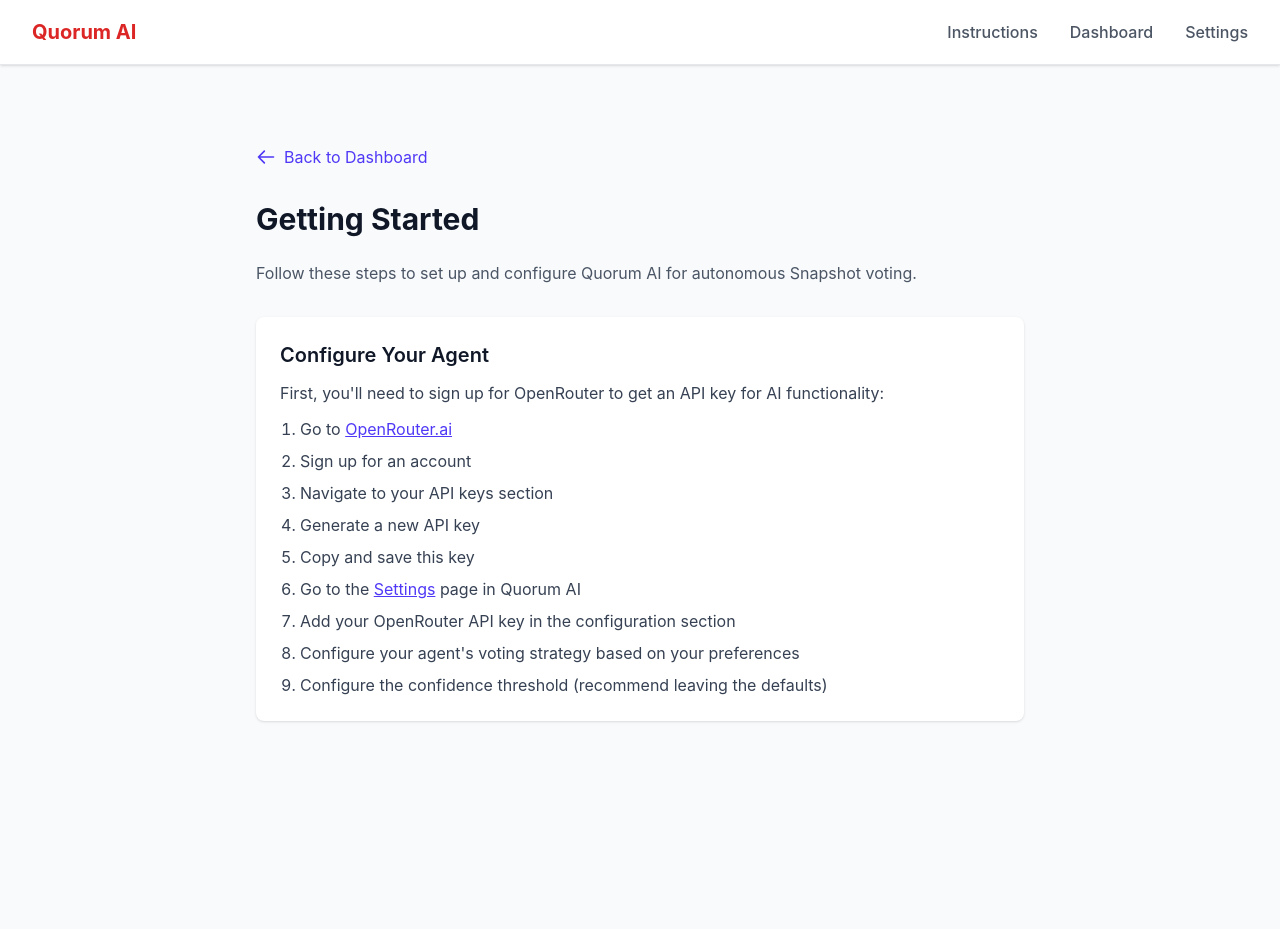
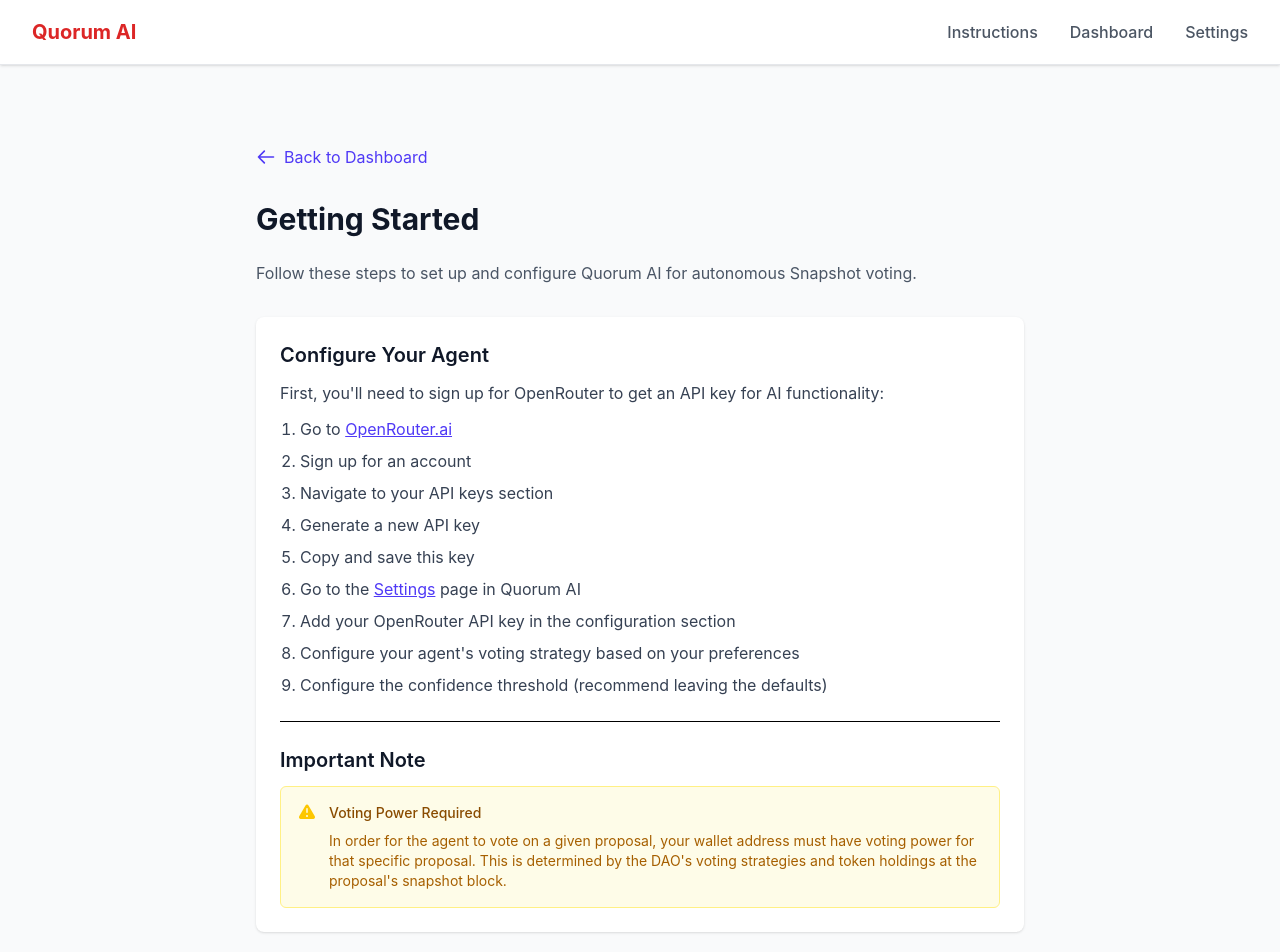
Before and after one commit to Backland-Labs/quorum-ai, a SvelteKit app in the folder frontend/: page /instructions in a window 1280 px wide. Shown: the top 952 px of the page. Before the commit the page ends 929 px from the top, so only its background shows below. Built offline with nearby package versions, Linux system fonts and the light colour scheme.

Commit message:
Add voting power requirement note to instructions
- Add prominent warning section about voting power requirements
- Explain that wallet must have voting power for each specific proposal
- Clarify that voting power is determined by DAO strategies and snapshot block

```diff
--- a/frontend/src/routes/instructions/+page.svelte
+++ b/frontend/src/routes/instructions/+page.svelte
@@ -41,6 +41,25 @@
           </ol>
         </div>
       </section>
+
+      <section class="border-t pt-6">
+        <h2 class="text-xl font-semibold text-gray-900 mb-3">Important Note</h2>
+        <div class="bg-yellow-50 border border-yellow-200 rounded-md p-4">
+          <div class="flex">
+            <div class="flex-shrink-0">
+              <svg class="h-5 w-5 text-yellow-400" viewBox="0 0 20 20" fill="currentColor" aria-hidden="true">
+                <path fill-rule="evenodd" d="M8.485 2.495c.673-1.167 2.357-1.167 3.03 0l6.28 10.875c.673 1.167-.17 2.625-1.516 2.625H3.72c-1.347 0-2.189-1.458-1.515-2.625L8.485 2.495zM10 5a.75.75 0 01.75.75v3.5a.75.75 0 01-1.5 0v-3.5A.75.75 0 0110 5zm0 9a1 1 0 100-2 1 1 0 000 2z" clip-rule="evenodd" />
+              </svg>
+            </div>
+            <div class="ml-3">
+              <h3 class="text-sm font-medium text-yellow-800">Voting Power Required</h3>
+              <div class="mt-2 text-sm text-yellow-700">
+                <p>In order for the agent to vote on a given proposal, your wallet address must have voting power for that specific proposal. This is determined by the DAO's voting strategies and token holdings at the proposal's snapshot block.</p>
+              </div>
+            </div>
+          </div>
+        </div>
+      </section>
     </div>
   </div>
 </div>
```
